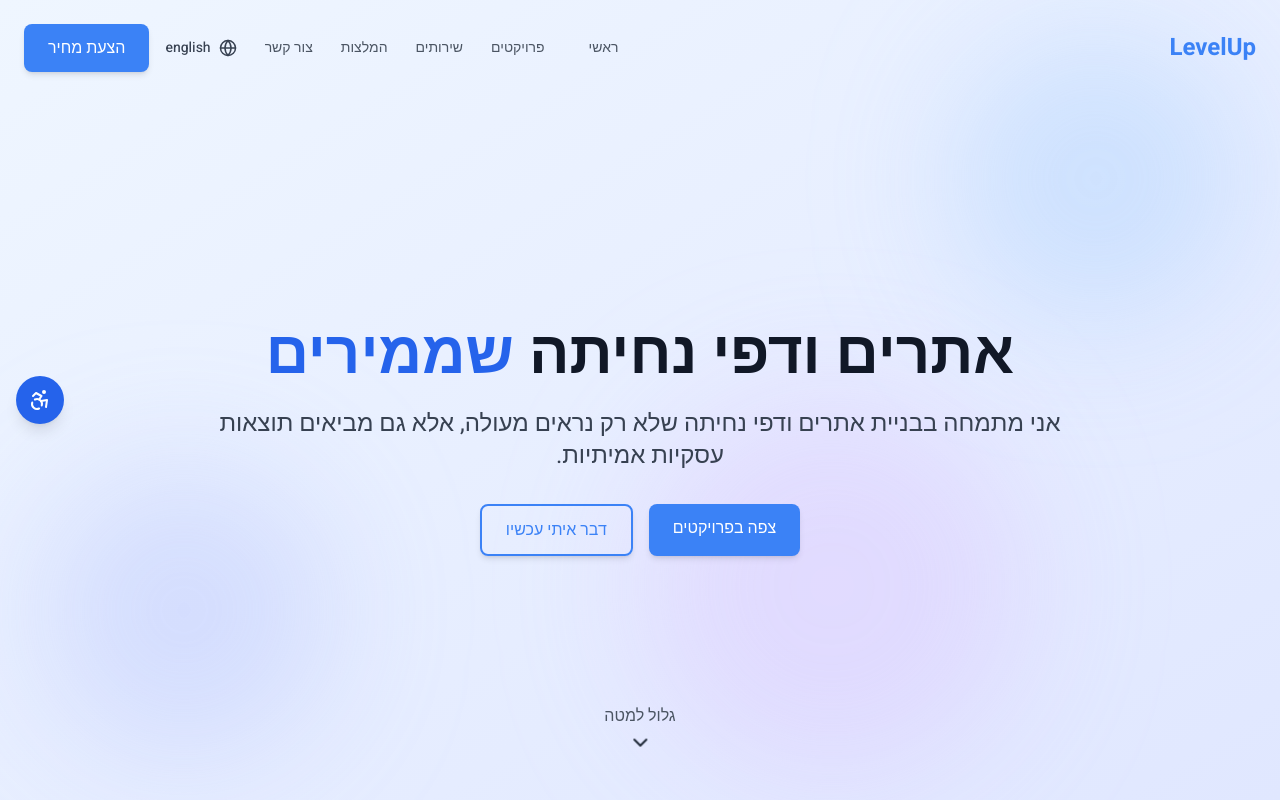
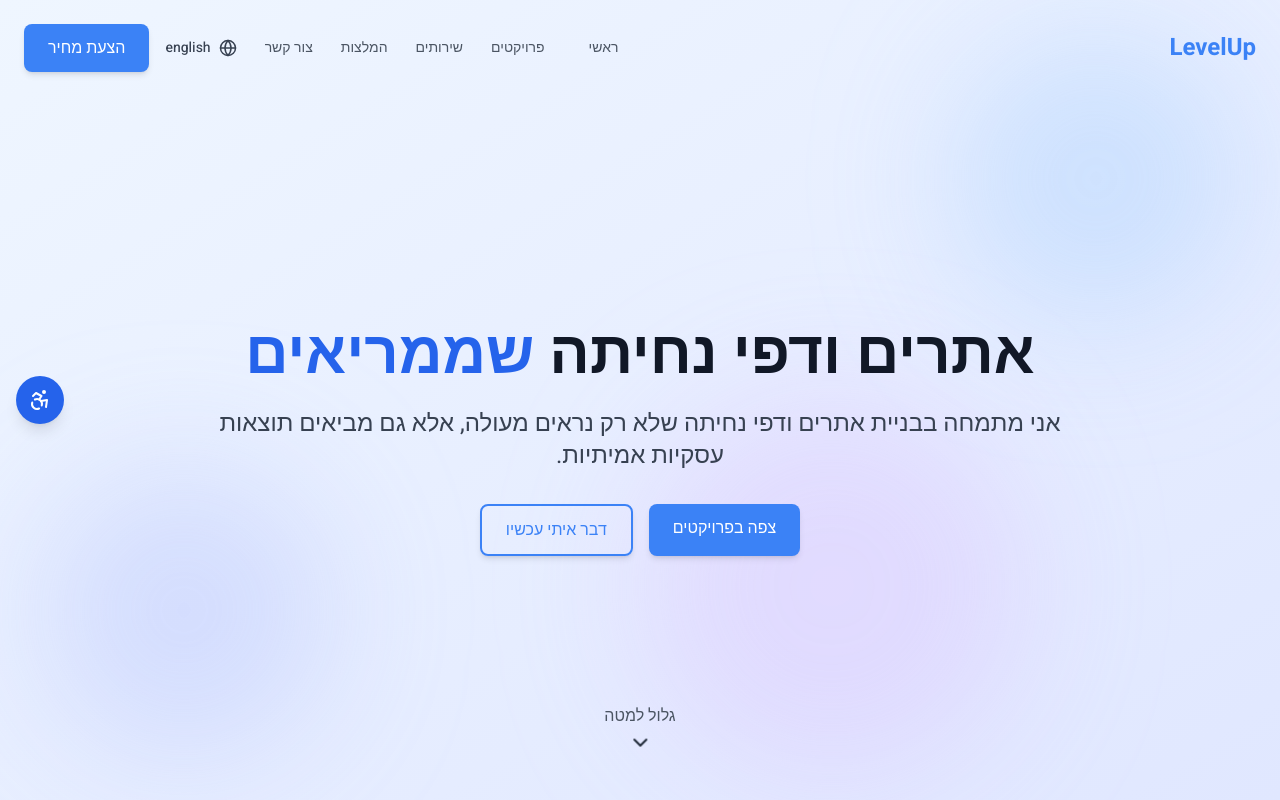
Before and after one commit to Urielvais/buildWeb, a React (Vite) app: page / in a window 1280 px wide. Shown: the top 800 px of the page. Built offline with nearby package versions, Linux system fonts and the light colour scheme.

Commit message:
Updated LanguageContext.tsx

```diff
--- a/src/contexts/LanguageContext.tsx
+++ b/src/contexts/LanguageContext.tsx
@@ -21,7 +21,7 @@ const translations = {
 
     // Hero Section
     'hero.title': 'אתרים ודפי נחיתה',
-    'hero.highlight': 'שממירים',
+    'hero.highlight': 'שממריאים',
     'hero.subtitle': 'אני מתמחה בבניית אתרים ודפי נחיתה שלא רק נראים מעולה, אלא גם מביאים תוצאות עסקיות אמיתיות.',
     'hero.viewProjects': 'צפה בפרויקטים',
     'hero.contactNow': 'דבר איתי עכשיו',
```
